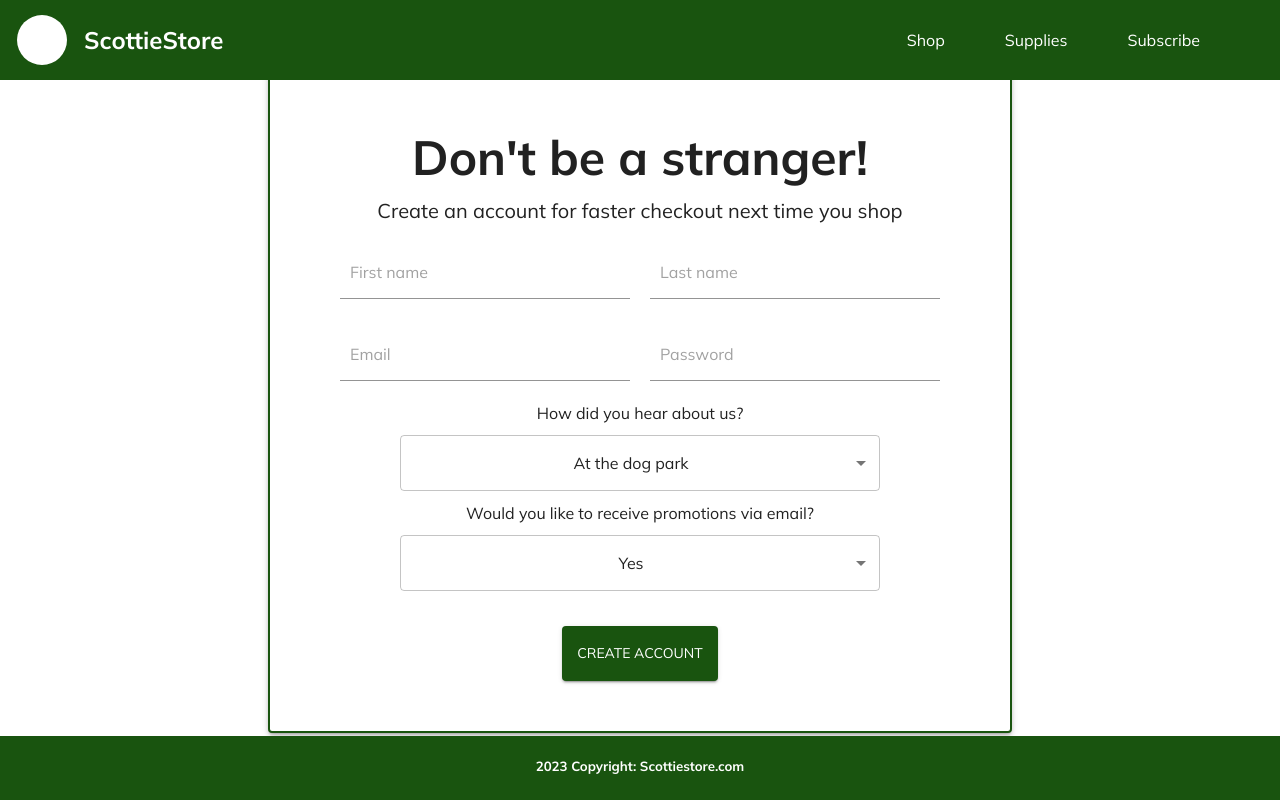
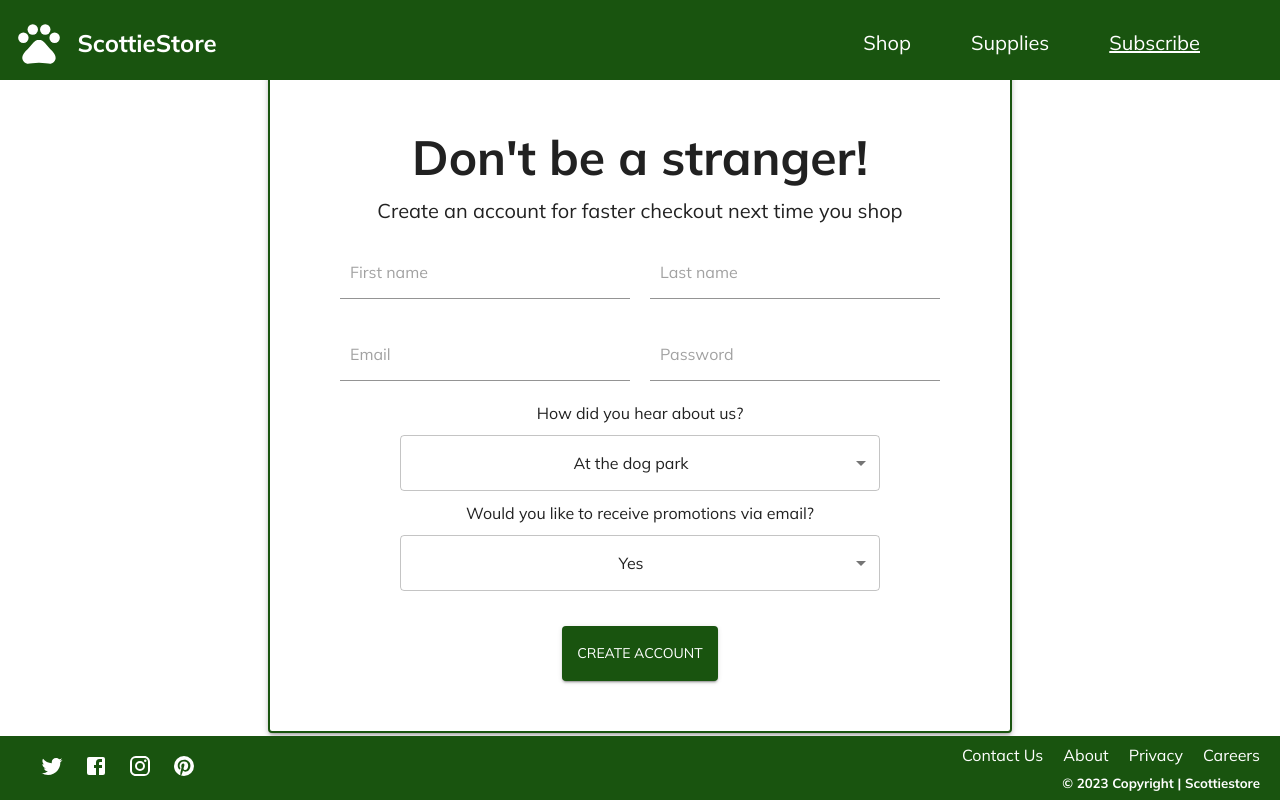
Before and after one commit to MagReda16/fullstack-project-sure, a React (Create React App) app in the folder intsureview_fe/: page / in a window 1280 px wide. Built offline with nearby package versions, Linux system fonts and the light colour scheme.

Commit message:
modify footer, header styles

```diff
--- a/intsureview_fe/src/Footer/Footer.css
+++ b/intsureview_fe/src/Footer/Footer.css
@@ -4,8 +4,35 @@
   width: 100%;
   height: 8%;
   background-color: #19540F;
+  display: flex;
+  flex-direction: row;
+  align-items: center;
+  justify-content: space-between;
+}
+
+.footer_info {
+  display: flex;
+  flex-direction: column;
+  height: 100%;
+  justify-content: space-evenly;
+  align-items: flex-end;
 }
 
 .footer_title {
-  color: #ffffff;
+  color: #fff;
+  margin: 0;
+  padding-right: 20px;
 }
+
+.footer_social_icons,
+.footer_info_btns {
+  display: flex;
+  list-style-type: none;
+  margin: 0;
+}
+
+.footer_info_btns li,
+.footer_social_icons li {
+  color: #fff;
+  padding-right: 20px
+}
--- a/intsureview_fe/src/Footer/Footer.js
+++ b/intsureview_fe/src/Footer/Footer.js
@@ -1,11 +1,29 @@
 import * as React from 'react';
+import TwitterIcon from '@mui/icons-material/Twitter';
+import FacebookIcon from '@mui/icons-material/Facebook';
+import InstagramIcon from '@mui/icons-material/Instagram';
+import PinterestIcon from '@mui/icons-material/Pinterest';
 import './Footer.css'
 
 const Footer = () => {
 
   return (
     <div className='footer_container'>
-      <h5 className='footer_title'>2023 Copyright: Scottiestore.com</h5>
+      <ul className='footer_social_icons'>
+        <li><TwitterIcon /></li>
+        <li><FacebookIcon /></li>
+        <li><InstagramIcon /></li>
+        <li><PinterestIcon /></li>
+      </ul>
+      <section className='footer_info'>
+        <ul className='footer_info_btns'>
+          <li>Contact Us</li>
+          <li>About</li>
+          <li>Privacy</li>
+          <li>Careers</li>
+        </ul>
+        <h5 className='footer_title'>© 2023 Copyright | Scottiestore </h5>
+      </section>
     </div>
   );
 }
--- a/intsureview_fe/src/Header/Header.css
+++ b/intsureview_fe/src/Header/Header.css
@@ -40,9 +40,14 @@
   margin: 0;
   padding: 0;
   margin-right: 50px;
+  font-size: 20px;
 }
 
 .header_nav_btns li {
   margin: 30px;
   color: #ffffff;
 }
+
+.header_nav_btns li:last-of-type {
+  text-decoration: underline;
+}
--- a/intsureview_fe/src/Header/Header.js
+++ b/intsureview_fe/src/Header/Header.js
@@ -1,4 +1,5 @@
 import React from 'react'
+import PetsOutlinedIcon from '@mui/icons-material/PetsOutlined';
 import './Header.css'
 
 
@@ -7,9 +8,10 @@ const Header = () => {
     <div className="header_container">
       <div className='header_content'>
         <section className='header_title'>
-          <div className='header_logo'></div>
+          <PetsOutlinedIcon sx={{ color: 'white', fontSize: '50px' }} />
           <h1 className='header_company_name'>ScottieStore</h1>
         </section>
+        {/* These "buttons" are just for aesthetic purposes */}
         <ul className='header_nav_btns'>
           <li>Shop</li>
           <li>Supplies</li>
```
